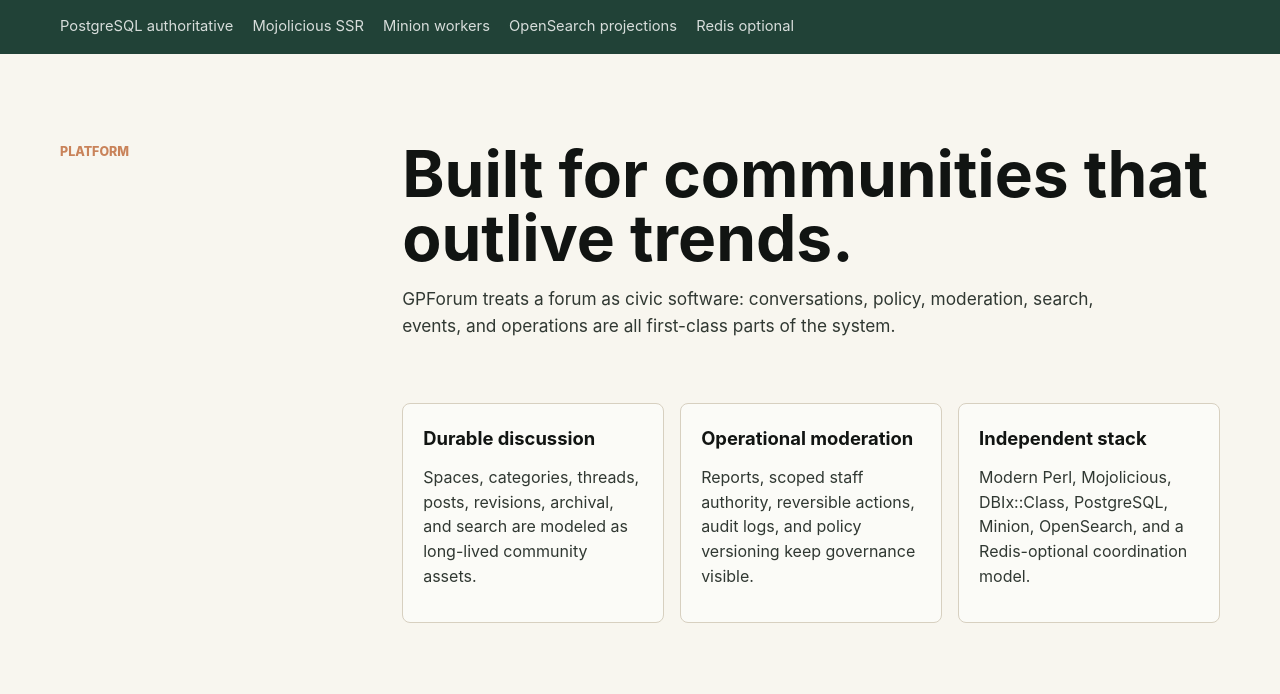
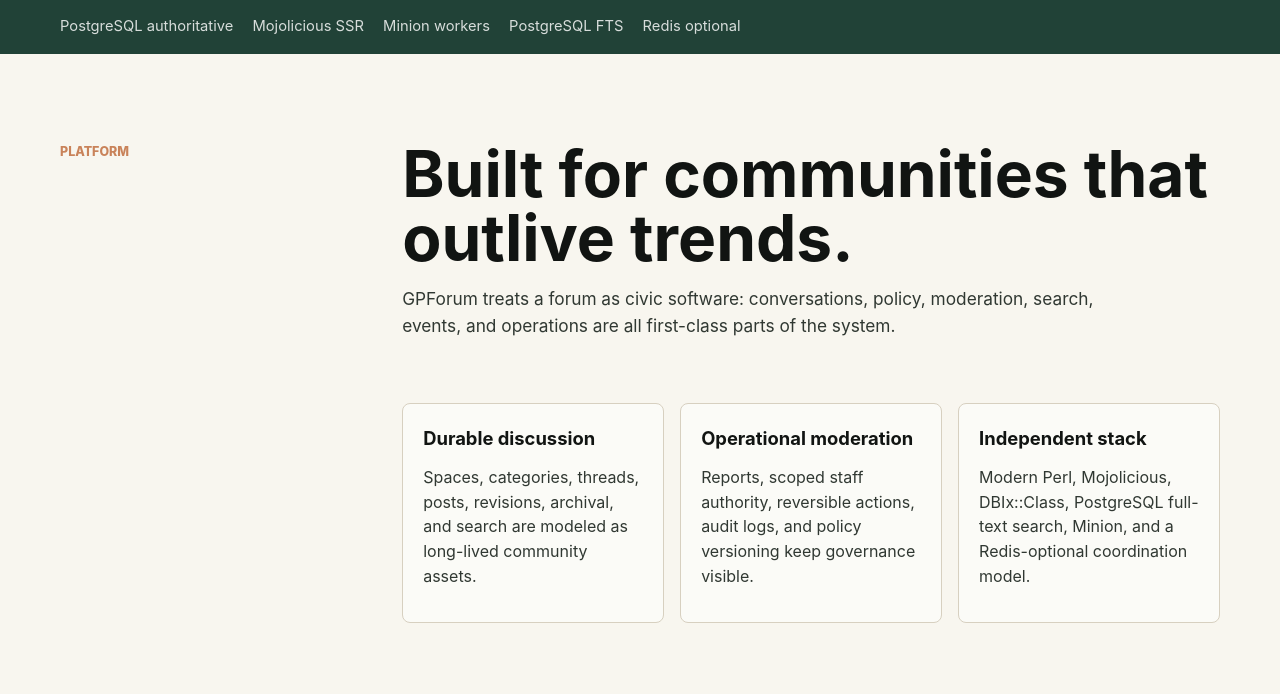
Before and after one commit to gpicchiarelli/GPForum, a plain HTML site: page index.html in a window 1280 px wide. Shown: the part 706-1400 px from the top of the page. Drawn offline with Linux system fonts and the light colour scheme.

Commit message:
Switch to PostgreSQL native search

```diff
--- a/index.html
+++ b/index.html
@@ -68,7 +68,7 @@
           <span>PostgreSQL authoritative</span>
           <span>Mojolicious SSR</span>
           <span>Minion workers</span>
-          <span>OpenSearch projections</span>
+          <span>PostgreSQL FTS</span>
           <span>Redis optional</span>
         </div>
       </section>
@@ -94,7 +94,7 @@
           </article>
           <article class="feature-card">
             <h3>Independent stack</h3>
-            <p>Modern Perl, Mojolicious, DBIx::Class, PostgreSQL, Minion, OpenSearch, and a Redis-optional coordination model.</p>
+            <p>Modern Perl, Mojolicious, DBIx::Class, PostgreSQL full-text search, Minion, and a Redis-optional coordination model.</p>
           </article>
         </div>
       </section>
@@ -127,7 +127,7 @@
           </div>
           <div class="layer layer-derived">
             <span>Derived systems</span>
-            <strong>Minion, OpenSearch, local caches, realtime</strong>
+            <strong>Minion, PostgreSQL FTS, local caches, realtime</strong>
           </div>
         </div>
       </section>
```
Also changed, not shown: prompt/1.txt, prompt/14.txt, prompt/15.txt, prompt/16.txt, prompt/19.txt, prompt/2.txt, prompt/20.txt, prompt/27.txt, prompt/29.txt, prompt/3.txt, prompt/40.txt, prompt/42.txt (added), 3 other files.
